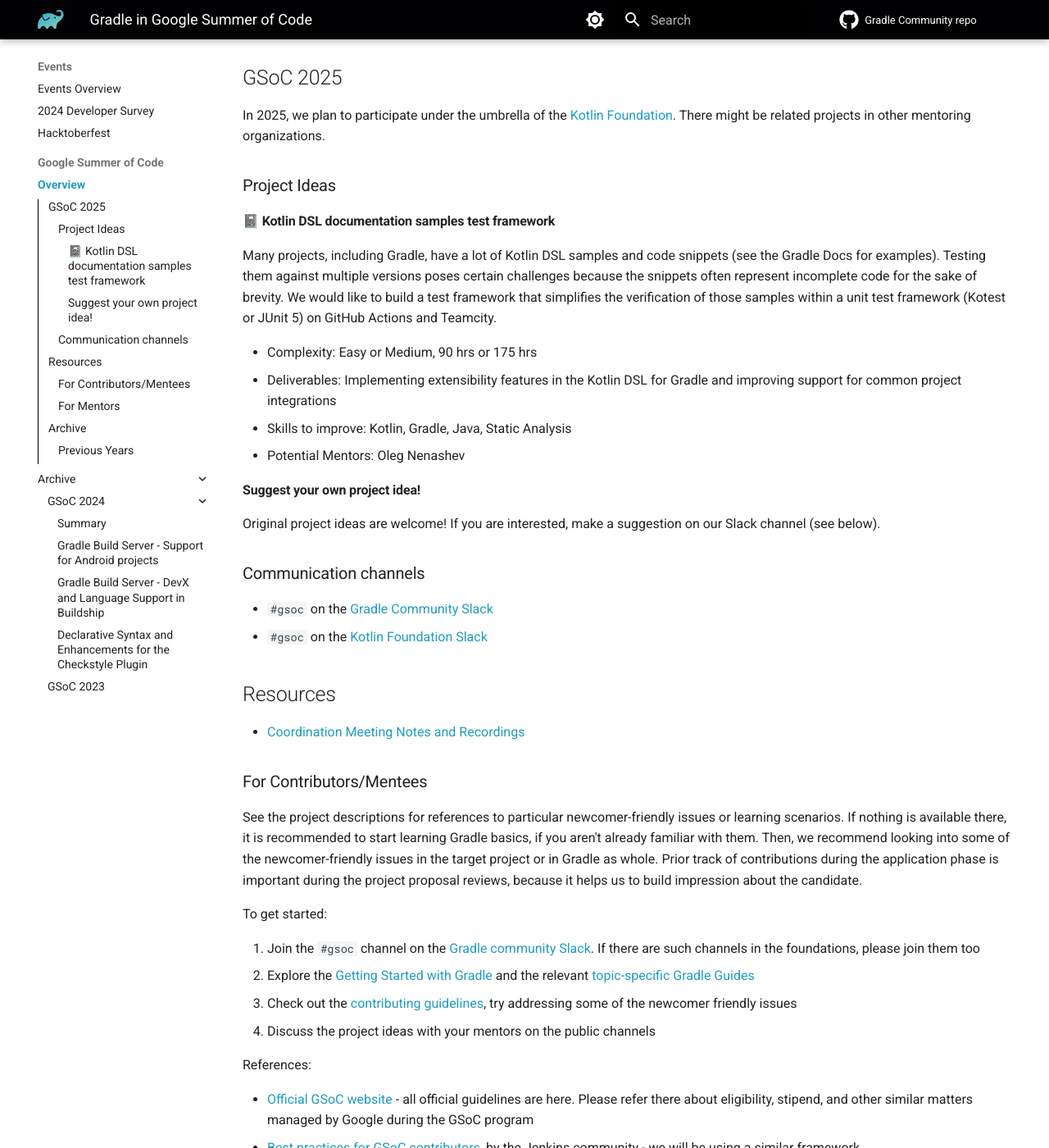
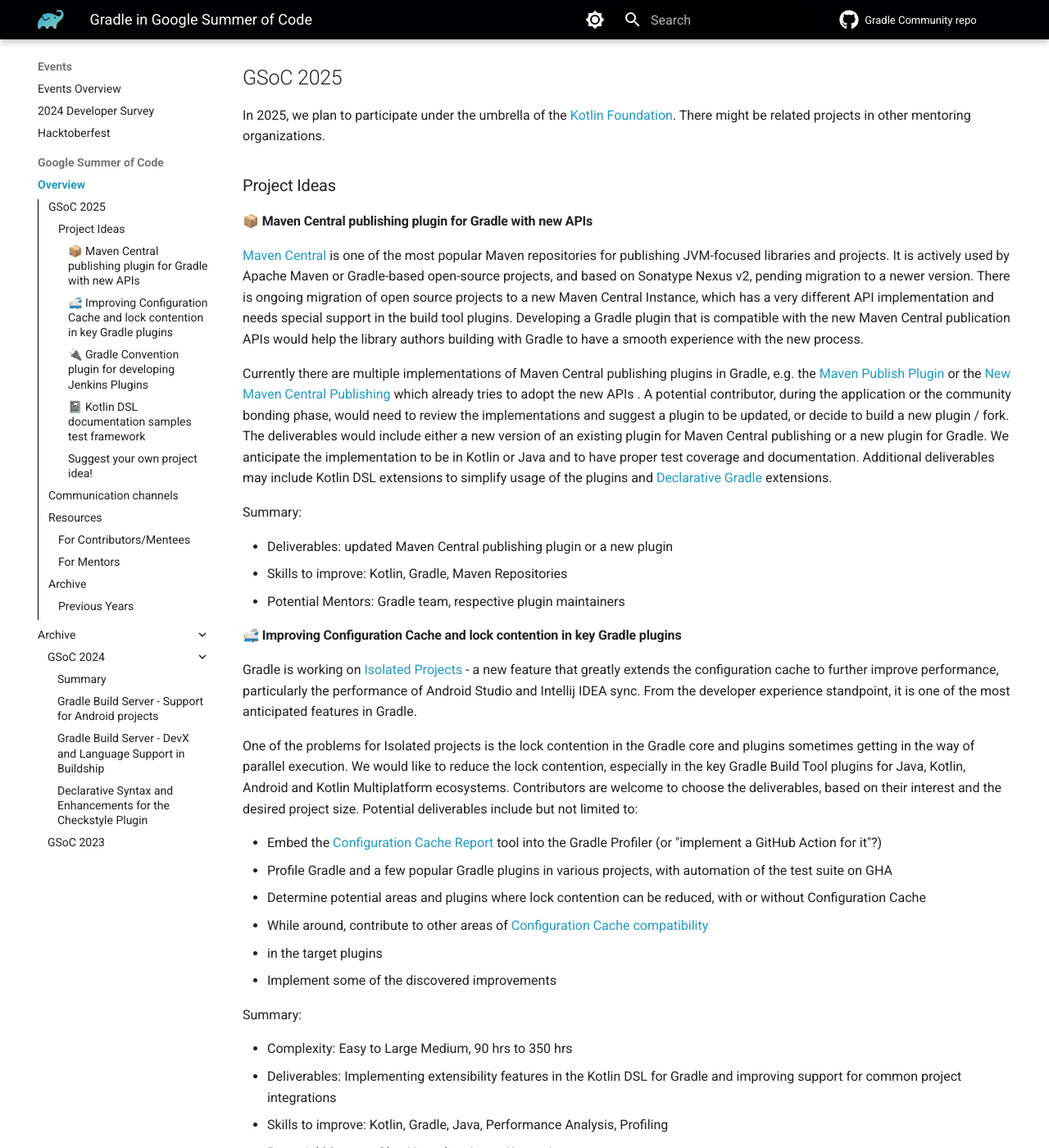
Before and after one commit to gradle/community, an MkDocs documentation site: the page built from docs/events/gsoc/README.md, in a window 1280 px wide and 1400 px high, scrolled down 354 px. Shown: the whole window at 82% size. Built offline with MkDocs 1.6.1 and Material for MkDocs 9.7.7, drawn with Linux system fonts in a browser that asks for light colours; plug-ins that fetch from the network failed and are left out; comment, search, counter and statistics services are not loaded; some of the changed text lies outside the part shown.

Commit message:
Add extra GSoC 2025 project ideas (#202)
* Add extra GSoC 2025 project ideas

* Add Hacktoberfest

```diff
--- a/docs/events/gsoc/README.md
+++ b/docs/events/gsoc/README.md
@@ -18,6 +18,58 @@ There might be related projects in other mentoring organizations.
 
 ### Project Ideas
 
+#### 📦 Maven Central publishing plugin for Gradle with new APIs
+
+[Maven Central](https://central.sonatype.com/) is one of the most popular Maven repositories for publishing JVM-focused libraries and projects. It is actively used by Apache Maven or Gradle-based open-source projects, and based on Sonatype Nexus v2, pending migration to a newer version. There is ongoing migration of open source projects to a new Maven Central Instance, which has a very different API implementation and needs special support in the build tool plugins. Developing a Gradle plugin that is compatible with the new Maven Central publication APIs would help the library authors building with Gradle to have a smooth experience with the new process.
+
+Currently there are multiple implementations of Maven Central publishing plugins in Gradle, e.g. the [Maven Publish Plugin](https://docs.gradle.org/current/userguide/publishing_maven.html) or the [New Maven Central Publishing](https://github.com/GradleUp/nmcp) which already tries to adopt the new APIs . A potential contributor, during the application or the community bonding phase, would need to review the implementations and suggest a plugin to be updated, or decide to build a new plugin / fork. The deliverables would include either a new version of an existing plugin for Maven Central publishing or a new plugin for Gradle. We anticipate the implementation to be in Kotlin or Java and to have proper test coverage and documentation. Additional deliverables may include Kotlin DSL extensions to simplify usage of the plugins and [Declarative Gradle](https://declarative.gradle.org/) extensions.
+
+Summary:
+
+* Deliverables: updated Maven Central publishing plugin or a new plugin
+* Skills to improve: Kotlin, Gradle, Maven Repositories
+* Potential Mentors: Gradle team, respective plugin maintainers
+
+#### 🚅 Improving Configuration Cache and lock contention in key Gradle plugins
+
+Gradle is working on [Isolated Projects](https://docs.gradle.org/current/userguide/isolated_projects.html) \- a new feature that greatly extends the configuration cache to further improve performance, particularly the performance of Android Studio and Intellij IDEA sync. From the developer experience standpoint, it is one of the most anticipated features in Gradle.
+
+One of the problems for Isolated projects is the lock contention in the Gradle core and plugins sometimes getting in the way of parallel execution. We would like to reduce the lock contention, especially in the key Gradle Build Tool plugins for Java, Kotlin, Android and Kotlin Multiplatform ecosystems. Contributors are welcome to choose the deliverables, based on their interest and the desired project size. Potential deliverables include but not limited to:
+
+* Embed the [Configuration Cache Report](https://github.com/gradle/configuration-cache-report) tool into the Gradle Profiler (or "implement a GitHub Action for it"?)
+* Profile Gradle and a few popular Gradle plugins in various projects, with automation of the test suite on GHA
+* Determine potential areas and plugins where lock contention can be reduced, with or without Configuration Cache
+* While around, contribute to other areas of [Configuration Cache compatibility](https://github.com/gradle/gradle/issues/13490)
+*  in the target plugins
+* Implement some of the discovered improvements
+
+Summary:
+
+* Complexity: Easy to Large Medium, 90 hrs to 350 hrs
+* Deliverables: Implementing extensibility features in the Kotlin DSL for Gradle and improving support for common project integrations
+* Skills to improve: Kotlin, Gradle, Java, Performance Analysis, Profiling
+* Potential Mentors: Oleg Nenashev, Laura Kassovic
+
+#### 🔌 Gradle Convention plugin for developing Jenkins Plugins
+
+There are more than 50 Jenkins plugins that are implemented with Gradle. There is a [Gradle JPI plugin](https://github.com/jenkinsci/gradle-jpi-plugin) but it is not fully compliant with Jenkins hosting requirements, and needs an update. In this project idea, the aim would be to recover the Gradle developer flow for Jenkins, reach feature parity with the Apache Maven flow ([Parent POM](https://github.com/jenkinsci/plugin-pom), [Plugin Compatibility Tester](https://github.com/jenkinsci/plugin-compat-tester), [Jenkins Bill of Materials](https://github.com/jenkinsci/bom), etc.) and to improve the developer experience for those who develop Jenkins plugins with Gradle.
+
+Contributors are welcome to choose the deliverables, based on their interest and the desired project size. Potential deliverables include but not limited to:
+
+* Refreshing the Gradle JPI plugin and making it compliant with hosting best practices
+* Migrating the Gradle JPI plugin codebase from Groovy to Kotlin
+* Implementing a new convention plugin for Jenkins Plugins that would cover the main features of Jenkins plugin Parent POM, with Kotlin and Kotlin DSL. This would include not just building the plugin, but also testing and static analysis according to Jenkins’ best practices
+* Adopting the refreshed plugin and/or the convention plugin in the most popular Gradle plugin, including the Gradle Plugin itself
+* Integrating Gradle Plugins into Plugin Compatibility Tester and Bill of Materials
+* Documenting the updated Gradle development flow for Jenkins plugins
+
+Summary:
+
+* Complexity: Easy to Large, 90 hrs or 350 hrs
+* Deliverables: Updated Gradle JPI Plugin AND/OR new convention plugin for Jenkins, published on Jenkins Update Center and Gradle Plugin Portal
+* Skills to improve: Kotlin DSL, Kotlin, Gradle, Jenkins, Java
+* Potential Mentors: Oleg Nenashev, Stefan Wolf
+
 #### 📓 Kotlin DSL documentation samples test framework
 
 Many projects, including Gradle, have a lot of Kotlin DSL samples and code snippets (see the Gradle Docs for examples). Testing them against multiple versions poses certain challenges because the snippets often represent incomplete code for the sake of brevity. We would like to build a test framework that simplifies the verification of those samples within a unit test framework (Kotest or JUnit 5) on GitHub Actions and Teamcity.
@@ -32,7 +84,7 @@ Many projects, including Gradle, have a lot of Kotlin DSL samples and code snipp
 Original project ideas are welcome!
 If you are interested, make a suggestion on our Slack channel (see below).
 
-### Communication channels
+## Communication channels
 
 - `#gsoc` on the [Gradle Community Slack](https://gradle.org/slack-invite)
 - `#gsoc` on the [Kotlin Foundation Slack](https://kotlinlang.org/community/)
```
